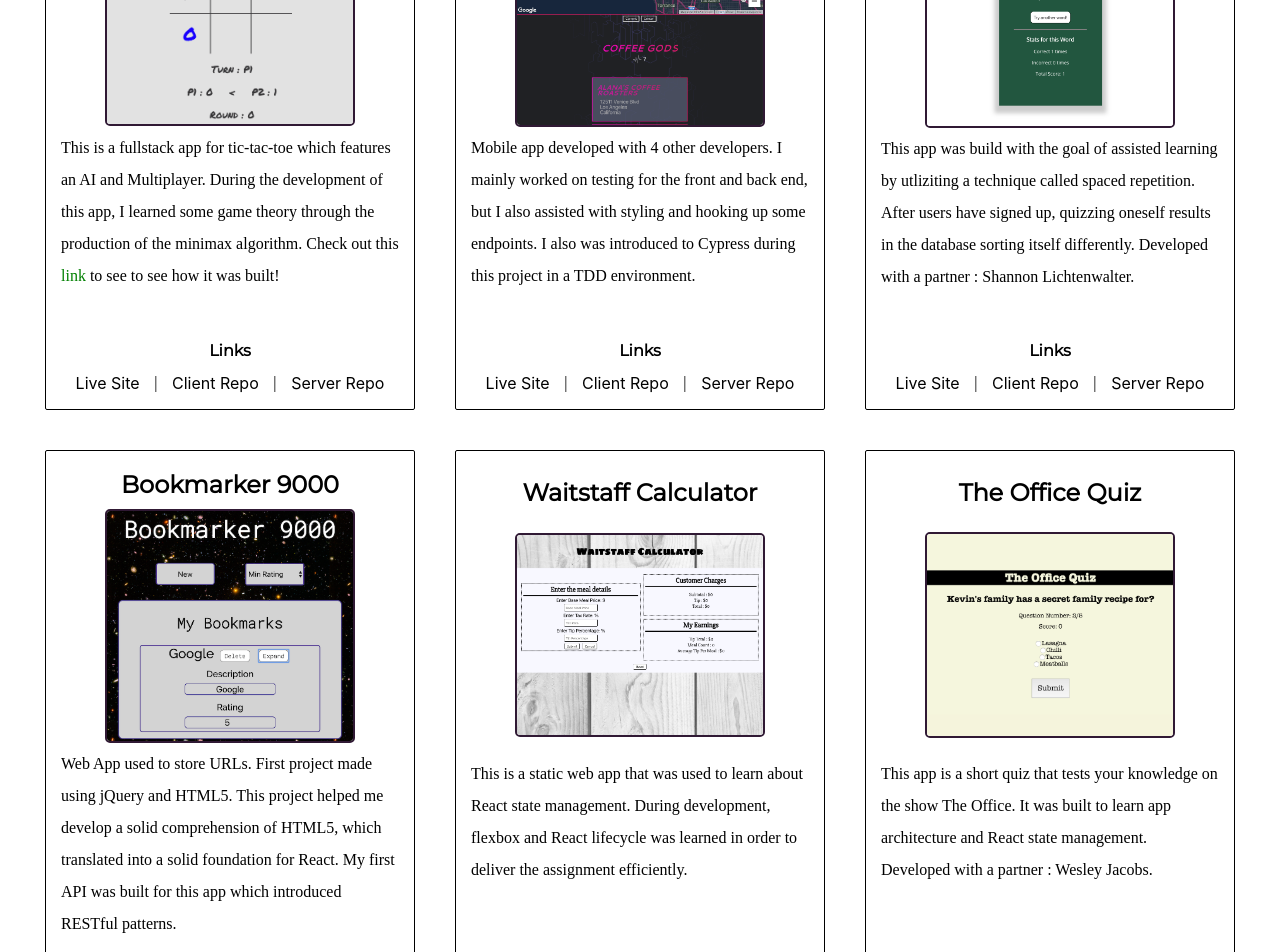
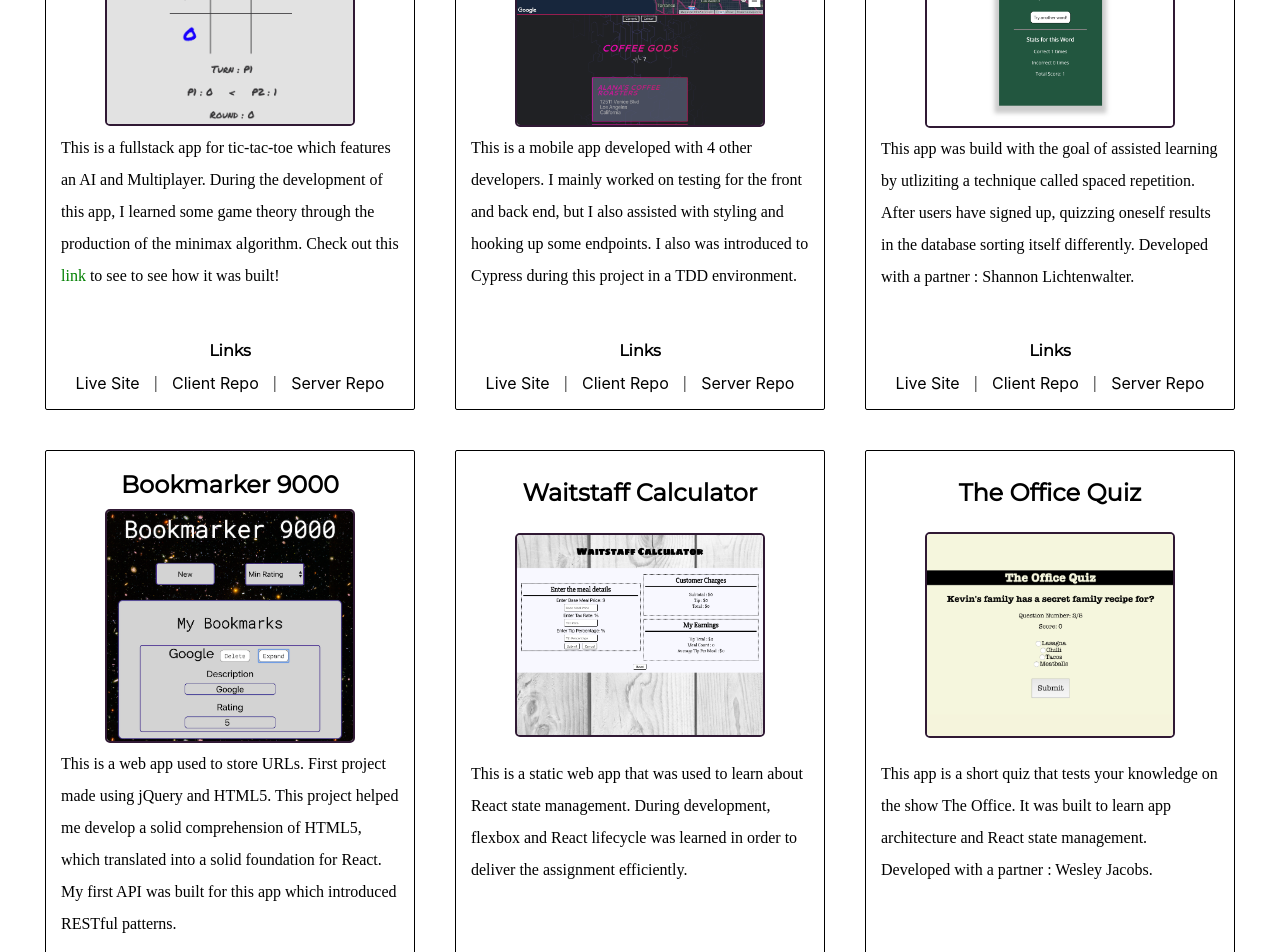
Before and after one commit to hernandez-crypto/portfolio, a React (Create React App) app: page / in a window 1280 px wide. Shown: the part 1480-2432 px from the top of the page. Built offline with nearby package versions, Linux system fonts and the light colour scheme; some icons are missing; a web font is replaced by a local one.

Commit message:
sentence fragment

```diff
--- a/src/components/Projects/ProjectList.js
+++ b/src/components/Projects/ProjectList.js
@@ -35,7 +35,7 @@ const projectList = [
   {
     name: 'Live List',
     description: `
-        Mobile app developed with 4 other developers. I mainly worked on testing
+        This is a mobile app developed with 4 other developers. I mainly worked on testing
         for the front and back end, but I also assisted with styling and hooking
         up some endpoints. I also was introduced to Cypress during this project in
         a TDD environment.
@@ -92,7 +92,7 @@ const projectList = [
     name: 'Bookmarker 9000',
     description: `
 
-        Web App used to store URLs. First project made using jQuery and HTML5.
+        This is a web app used to store URLs. First project made using jQuery and HTML5.
         This project helped me develop a solid comprehension of HTML5, which
         translated into a solid foundation for React. My first API was built for this app
         which introduced RESTful patterns.
```
Also changed, not shown: 1 other file (tests, documents, lock files or other folders).
